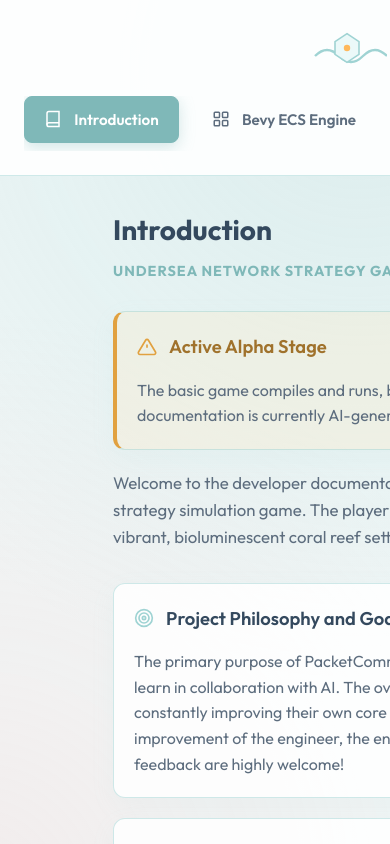
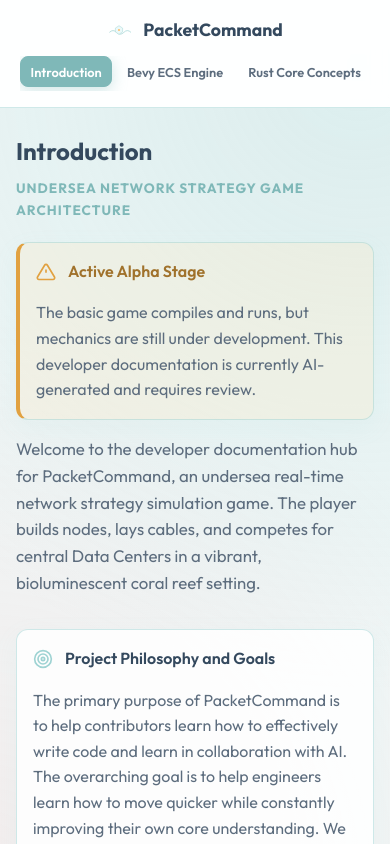
Before and after one commit to J-Rebs/strategy-game, a Svelte app in the folder docs-src/: page / in a window 390 px wide. Shown: the top 844 px of the page. Built offline with nearby package versions, Linux system fonts and the light colour scheme.

Commit message:
docs: fix mobile layout - use flex column, sticky nav header, proper scrolling, and responsive scaling

```diff
--- a/docs-src/src/App.svelte
+++ b/docs-src/src/App.svelte
@@ -625,6 +625,8 @@ fn round(q: f32, r: f32) -> HexCoord {
     margin-bottom: 2rem;
     box-shadow: 0 8px 24px rgba(159, 211, 211, 0.08);
     transition: all 0.3s ease;
+    overflow: hidden;
+    max-width: 100%;
   }
 
   .card:hover {
@@ -716,14 +718,22 @@ fn round(q: f32, r: f32) -> HexCoord {
 
   @media (max-width: 950px) {
     .container {
-      grid-template-columns: 1fr;
-      grid-template-rows: auto 1fr;
+      display: flex;
+      flex-direction: column;
+      height: auto;
+      min-height: 100vh;
+      overflow: visible;
     }
 
     .sidebar {
-      padding: 1.5rem;
+      padding: 1rem 1.25rem;
       border-right: none;
       border-bottom: 1px solid var(--border-color);
+      position: sticky;
+      top: 0;
+      z-index: 20;
+      background-color: rgba(255, 255, 255, 0.95);
+      backdrop-filter: blur(8px);
     }
 
     .sidebar .sidebar-footer {
@@ -731,29 +741,52 @@ fn round(q: f32, r: f32) -> HexCoord {
     }
 
     .logo-area {
-      margin-bottom: 1.5rem;
+      margin-bottom: 0.75rem;
       display: flex;
       align-items: center;
       justify-content: center;
-      gap: 1rem;
+      gap: 0.75rem;
     }
 
     .logo-svg {
       margin: 0;
+      width: 32px;
+      height: 32px;
+    }
+
+    .logo-area h1 {
+      font-size: 1.1rem;
+      margin: 0;
+    }
+
+    .logo-area .sub {
+      display: none;
     }
 
     .nav-links {
       flex-direction: row;
       overflow-x: auto;
-      padding-bottom: 0.5rem;
+      padding-bottom: 0.25rem;
+      gap: 0.25rem;
+      -webkit-overflow-scrolling: touch;
+      scrollbar-width: none;
+    }
+
+    .nav-links::-webkit-scrollbar {
+      display: none;
     }
 
     .nav-btn {
       white-space: nowrap;
+      padding: 0.5rem 0.75rem;
+      font-size: 0.85rem;
     }
 
     .content-area {
-      padding: 2rem;
+      padding: 2rem 1.5rem;
+      height: auto;
+      overflow-y: visible;
+      flex: 1;
     }
 
     .grid-2 {
@@ -798,33 +831,48 @@ fn round(q: f32, r: f32) -> HexCoord {
 
   @media (max-width: 650px) {
     .content-area {
-      padding: 2rem 1.25rem;
+      padding: 1.5rem 1rem;
     }
 
     h2 {
-      font-size: 1.75rem;
+      font-size: 1.5rem;
     }
 
     .subtitle {
-      font-size: 0.9rem;
-      margin-bottom: 1.75rem;
+      font-size: 0.85rem;
+      margin-bottom: 1.25rem;
     }
 
     .card {
-      padding: 1.25rem;
-      margin-bottom: 1.25rem;
+      padding: 1rem;
+      margin-bottom: 1rem;
     }
 
     .card-header h3 {
-      font-size: 1.15rem;
+      font-size: 1rem;
     }
 
     pre {
-      padding: 1rem;
+      padding: 0.75rem;
+      font-size: 0.75rem;
     }
 
     code {
+      font-size: 0.75rem;
+    }
+
+    .logo-svg {
+      width: 24px;
+      height: 24px;
+    }
+
+    .nav-btn {
+      padding: 0.4rem 0.6rem;
       font-size: 0.8rem;
+    }
+
+    .btn-icon {
+      display: none;
     }
   }
 </style>
```
Also changed, not shown: 4 other files (tests, documents, lock files or other folders).
